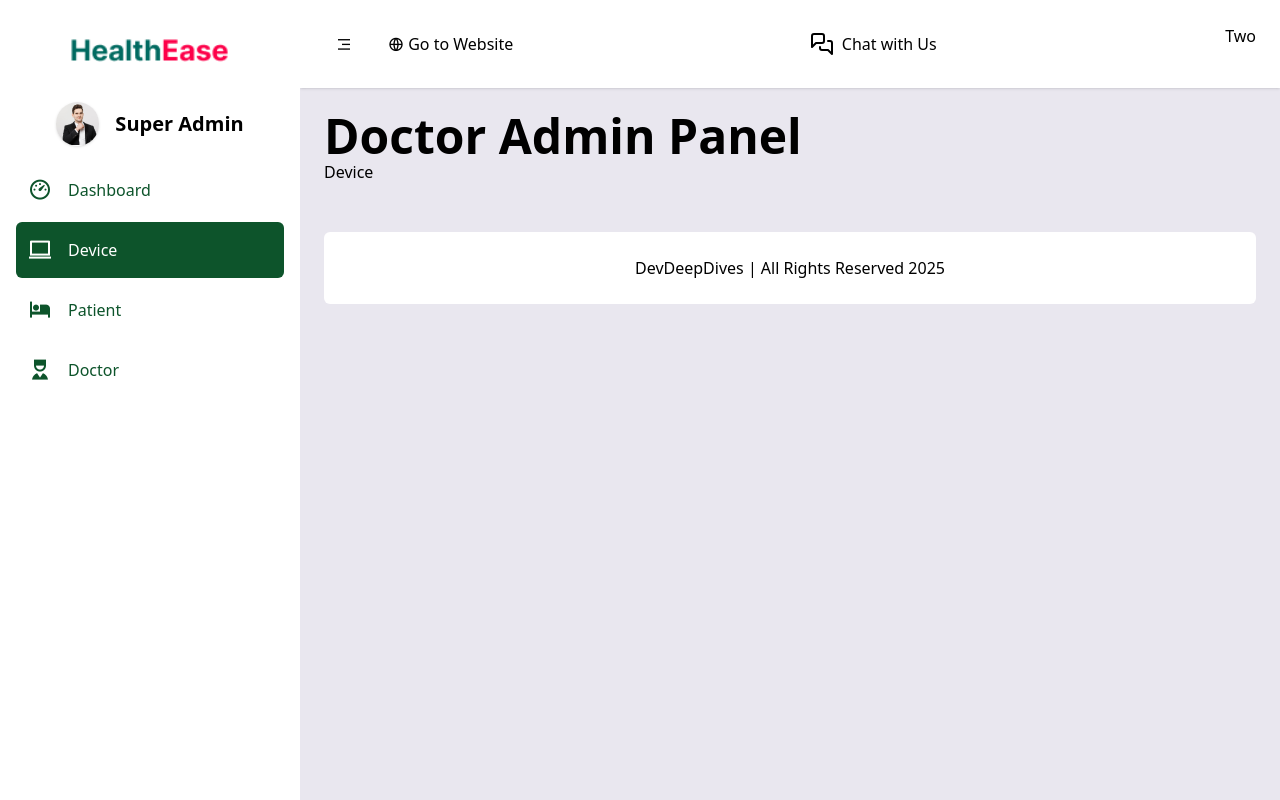
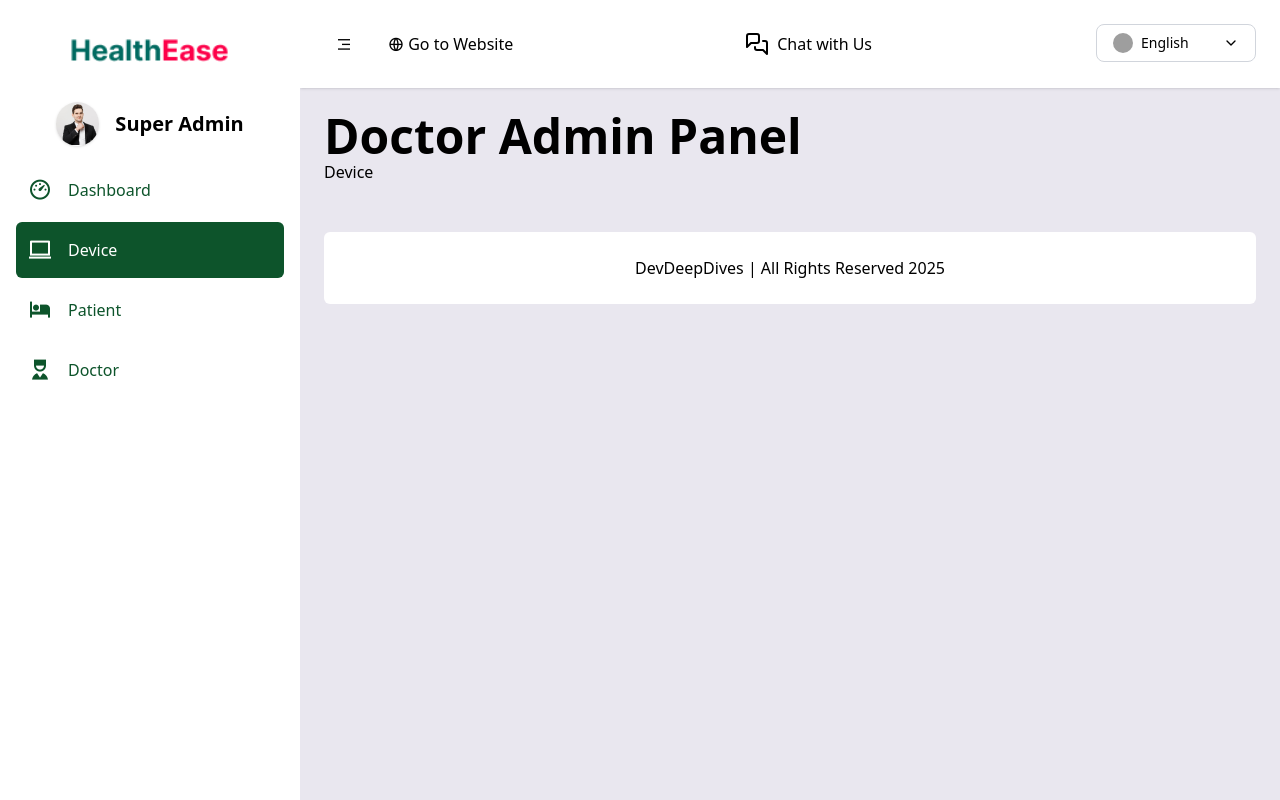
Before and after one commit to mnraza-dev/doctor-admin-panel, a React (Vite) app: page /device in a window 1280 px wide. Built offline with nearby package versions, Linux system fonts and the light colour scheme; grey boxes are pictures that could not be loaded.

Commit message:
add LanguageSwitcher component and integrate it into Layout for language selection

```diff
--- /dev/null
+++ b/src/components/LanguageSwitcher.jsx
@@ -0,0 +1,51 @@
+import React, { useState } from "react";
+import { ChevronDown } from "lucide-react";
+
+const languages = [
+  { code: "en", name: "English", flag: "https://flagcdn.com/w40/us.png" },
+  { code: "fr", name: "Français", flag: "https://flagcdn.com/w40/fr.png" },
+  { code: "es", name: "Español", flag: "https://flagcdn.com/w40/es.png" },
+  { code: "de", name: "Deutsch", flag: "https://flagcdn.com/w40/de.png" },
+  { code: "ar", name: "العربية", flag: "https://flagcdn.com/w40/sa.png" },
+];
+
+const LanguageSwitcher = ({ setIsLanguageSwitchOpen, isLanguageSwitchOpen, selectedLanguage, setSelectedLanguage }) => {
+  const selectedLang = languages.find(lang => lang.code === selectedLanguage) || languages[0];
+
+  const changeLanguage = (code) => {
+    setSelectedLanguage(code);
+    setIsLanguageSwitchOpen(false);
+  };
+
+  return (
+    <div className="relative w-40">
+      <button
+        onClick={() => setIsLanguageSwitchOpen(!isLanguageSwitchOpen)}
+        className="w-full flex items-center justify-between bg-white border border-gray-300 rounded-lg px-4 py-2 text-sm cursor-pointer"
+      >
+        <div className="flex items-center gap-2">
+          <img src={selectedLang.flag} alt={selectedLang.name} className="w-5 h-5 rounded-full" />
+          {selectedLang.name}
+        </div>
+        <ChevronDown className="w-4 h-4" />
+      </button>
+
+      {isLanguageSwitchOpen && (
+        <div className="absolute left-0 mt-2 w-full bg-white border border-gray-300 rounded-lg shadow-md z-10">
+          {languages.map(lang => (
+            <div
+              key={lang.code}
+              onClick={() => changeLanguage(lang.code)}
+              className="flex items-center gap-2 px-4 py-2 text-sm hover:bg-gray-100 cursor-pointer"
+            >
+              <img src={lang.flag} alt={lang.name} className="w-5 h-5 rounded-full" />
+              {lang.name}
+            </div>
+          ))}
+        </div>
+      )}
+    </div>
+  );
+};
+
+export default LanguageSwitcher;
--- a/src/components/Layout.jsx
+++ b/src/components/Layout.jsx
@@ -4,9 +4,12 @@ import Logo from "/images/logo-body.png";
 import AdminLogoAvatar from "/images/admin.png";
 import { Link, useLocation } from "react-router-dom";
 import { MessagesSquareIcon } from "lucide-react";
+import LanguageSwitcher from "./LanguageSwitcher";
 
 const Layout = ({ children }) => {
   const [open, setOpen] = useState(true);
+  const [isLanguageSwitchOpen, setIsLanguageSwitchOpen] = useState(false);
+  const [selectedLanguage, setSelectedLanguage] = useState("en");
   const location = useLocation();
 
   const menus = [
@@ -32,6 +35,13 @@ const Layout = ({ children }) => {
     },
 
     // "ri-macbook-line text-2xl"
+  ];
+  const languages = [
+    { code: "en", name: "English", flag: "https://flagcdn.com/w40/us.png" },
+    { code: "fr", name: "Français", flag: "https://flagcdn.com/w40/fr.png" },
+    { code: "es", name: "Español", flag: "https://flagcdn.com/w40/es.png" },
+    { code: "de", name: "Deutsch", flag: "https://flagcdn.com/w40/de.png" },
+    { code: "ar", name: "العربية", flag: "https://flagcdn.com/w40/sa.png" },
   ];
   return (
     <>
@@ -94,20 +104,25 @@ const Layout = ({ children }) => {
                 <i class="ri-menu-3-line"></i>
               </button>
 
-
-                <Link className="px-2 py-2 hover:text-green-900 " to={"/"}>
-                <i class="ri-global-line"></i>  Go to Website
-                </Link>
-
+              <Link className="px-2 py-2 hover:text-green-900 " to={"/"}>
+                <i class="ri-global-line"></i> Go to Website
+              </Link>
             </div>
             <div>
-
-           <Link to="/chat" className="px-2 py-2 hover:text-green-900 flex items-center gap-2"> <MessagesSquareIcon /> Chat with Us</Link>
-
-
+              <Link
+                to="/chat"
+                className="px-2 py-2 hover:text-green-900 flex items-center gap-2"
+              >
+                <MessagesSquareIcon /> Chat with Us
+              </Link>
             </div>
             <div>
-              <h1>Two</h1>
+              <LanguageSwitcher
+                isLanguageSwitchOpen={isLanguageSwitchOpen}
+                setIsLanguageSwitchOpen={setIsLanguageSwitchOpen}
+                selectedLanguage={selectedLanguage}
+                setSelectedLanguage={setSelectedLanguage}
+              />
             </div>
           </nav>
           <main className="p-6">
```
